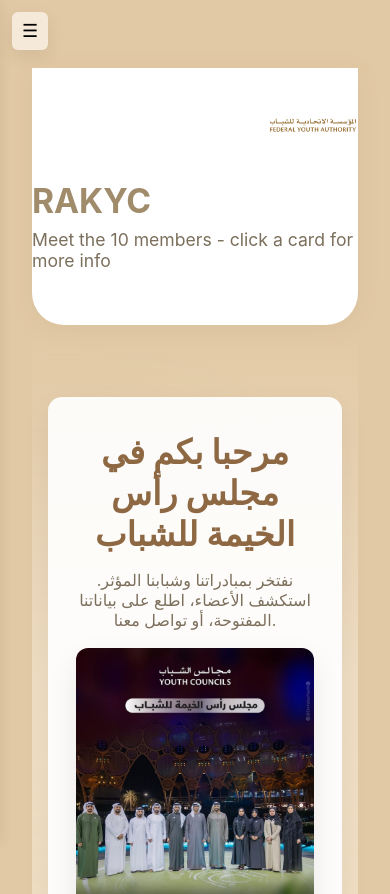
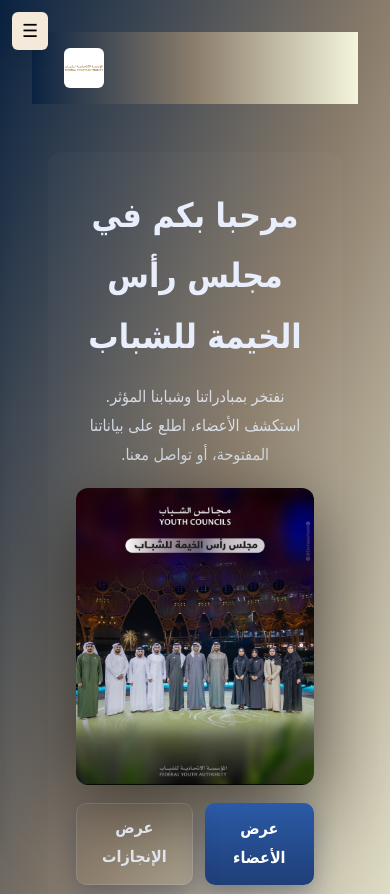
Before and after one commit to saifalyassi/RAKYCC, a React (Vite) app: page / in a window 390 px wide. Shown: the top 894 px of the page. Built offline with nearby package versions, Linux system fonts and the light colour scheme.

Commit message:
Save work in progress

```diff
--- a/src/App.jsx
+++ b/src/App.jsx
@@ -26,6 +26,20 @@
   // normalize common aliases/typos to canonical page names
   const normalizedPage = currentPage === 'acheivments' ? 'achievements' : currentPage
 
+  // ensure document body receives the home-mode class so CSS can target the full viewport
+  React.useEffect(() => {
+    if (typeof document !== 'undefined') {
+      if (normalizedPage === 'home') {
+        document.body.classList.add('home-mode')
+      } else {
+        document.body.classList.remove('home-mode')
+      }
+    }
+    return () => {
+      if (typeof document !== 'undefined') document.body.classList.remove('home-mode')
+    }
+  }, [normalizedPage])
+
   return (
     <div className="app-root">
       <button className="hamburger" aria-label="Toggle menu" onClick={()=>setNavOpen(v=>!v)}>☰</button>
@@ -37,14 +51,26 @@
       ]} />
   {navOpen && <div className="sidebar-backdrop" onClick={()=>setNavOpen(false)} />}
       <div className="content-with-sidebar">
-      <div className="top-bg">
-        <header className="site-header">
-          <div className="header-flex">
-            <div className="header-text">
-              <h1>RAKYC</h1>
-              <p className="lead">Meet the 10 members - click a card for more info</p>
+      <div>
+        <header className="navbar" role="banner">
+          <div className="left-side">
+            <a href="#contact" className="btn-contact">تواصل معنا</a>
+          </div>
+
+          <nav className="center-nav" role="navigation" aria-label="Main">
+            <ul>
+              <li><a href="#home">الرئيسية</a></li>
+              <li><a href="#members">الأعضاء</a></li>
+              <li><a href="#strategic-plan">الخطة</a></li>
+              <li><a href="#achievements">الإنجازات</a></li>
+            </ul>
+          </nav>
+
+          <div className="right-side">
+            <div className="logo">
+              <img src="assets/Fedral Youth .png" alt="Federal Youth Authority" height="40" />
+              <span>RAKYC | مجلس رأس الخيمة للشباب</span>
             </div>
-            <img src="assets/Fedral Youth .png" alt="Federal Youth Logo" className="council-logo" />
           </div>
         </header>
       </div>
--- a/src/index.css
+++ b/src/index.css
@@ -27,6 +27,10 @@
 
 
  :root{
+
+/* Load official fonts for header */
+@import url('https://fonts.googleapis.com/css2?family=Poppins:wght@400;600;700&family=Tajawal:wght@400;700&display=swap');
+
   --moe-green:#bfa77a;
   --moe-gold:#f2e3c6;
   --bg:#e2c9a5; /* darker beige for background */
@@ -74,15 +78,8 @@
 .left-nav.open{transform:translateX(0)}
 .left-nav .left-nav-top{display:flex;justify-content:flex-end}
 .left-nav .left-nav-close{background:none;border:none;font-size:18px}
-.top-bg {
-  width: 100%;
-  background: #fff;
-  border-bottom-left-radius: 32px;
-  border-bottom-right-radius: 32px;
-  box-shadow: 0 4px 24px rgba(124,111,92,0.08);
-  padding-bottom: 12px;
-}
-.site-header{text-align:center;margin:36px 0 12px 0}
+.top-bg { width:100%; }
+.site-header{text-align:center;margin:0}
 .header-bg-square {
   position: absolute;
   top: 0;
@@ -112,6 +109,64 @@
   max-width: 1800px;
   margin: 0 auto;
 }
+
+/* Modern header layout (full-bleed navbar) */
+.navbar{width:100%;display:flex;align-items:center;justify-content:space-between;padding:12px 20px;background:linear-gradient(to right, #0a2342, #8b7d6b, #f5f5dc);color:#fff;font-family:"Tajawal","Poppins",sans-serif;position:relative;z-index:10}
+.logo{display:flex;align-items:center;gap:12px}
+.logo img{height:40px}
+.logo span{font-weight:700}
+.center-nav{flex:1;display:flex;justify-content:center}
+.center-nav ul{display:flex;gap:2rem;align-items:center;margin:0;padding:0;list-style:none}
+.center-nav a{color:#fff;text-decoration:none;font-weight:600}
+.center-nav a:hover{text-decoration:underline}
+.btn-contact{background:#004aad;color:#fff;padding:0.5rem 1rem;border-radius:8px;text-decoration:none;font-weight:700;box-shadow:0 2px 6px rgba(0,0,0,0.2)}
+
+/* Remove any top/bottom gaps around navbar */
+.top-bg, .navbar, .site-header{margin:0;padding:0}
+
+@media (max-width:900px){
+  .center-nav{display:none}
+  .logo span{display:none}
+}
+
+/* Compact on small screens */
+@media (max-width:700px){
+  .main-nav{display:none}
+  .brand-text .lead{display:none}
+  .council-logo{width:56px;height:56px}
+}
+
+/* New navbar styles (user-provided look + enhancements) */
+.navbar{display:flex;justify-content:space-between;align-items:center;padding:12px 20px;background:linear-gradient(to right, #0a2342, #8b7d6b, #f5f5dc);color:#fff;font-family:"Tajawal","Poppins",sans-serif}
+.navbar .logo{display:flex;align-items:center;gap:12px}
+.navbar .logo img{height:40px;border-radius:6px}
+.navbar .logo span{font-weight:700}
+.primary-nav ul{display:flex;gap:12px;align-items:center;margin:0;padding:0;list-style:none}
+.primary-nav a{color:inherit;text-decoration:none;padding:8px 12px;border-radius:8px}
+.primary-nav a:hover{background:rgba(255,255,255,0.08)}
+.btn-contact{background:rgba(255,255,255,0.12);color:#fff;padding:8px 12px;border-radius:8px;text-decoration:none;font-weight:700}
+
+@media (max-width:800px){
+  .primary-nav{display:none}
+  .btn-contact{display:none}
+}
+
+/* Left / center / right header layout */
+.left-side{display:flex;align-items:center;gap:12px;justify-content:flex-start}
+.center-nav ul{list-style:none;display:flex;gap:2rem;margin:0;padding:0}
+.center-nav a{color:#fff;text-decoration:none;font-weight:600}
+.center-nav a:hover{text-decoration:underline}
+.right-side{display:flex;align-items:center;justify-content:flex-end}
+
+@media (max-width:900px){
+  .center-nav{display:none}
+  .left-side .logo span{display:none}
+}
+
+/* Ensure navbar adapts when home-mode is active (keep gradient but ensure text contrasts) */
+.app-root.home-mode .navbar{background:linear-gradient(to right, #0a2342, #8b7d6b, #f5f5dc)}
+.app-root.home-mode .primary-nav a{color:#fff}
+.app-root.home-mode .btn-contact{background:rgba(255,255,255,0.16);color:#fff}
 
 .header-text {
   text-align: left;
@@ -197,41 +252,36 @@
 /* Home hero styles — warmer layered gradients and card look */
 .home-hero{
   padding:72px 16px;
-  /* Use a hero photo with a soft overlay so the top remains visually connected to the header
-     If you want to use the attached image, place it in public/assets with this filename
-     or change the URL below to match the file you added. */
+  /* Navy/indigo themed overlay to match the night photo */
   background:
-    /* overlay gradient — start transparent at the very top to avoid harsh merge with header */
-    linear-gradient(180deg, rgba(255,255,255,0.0) 0%, rgba(255,246,233,0.45) 40%, rgba(242,227,198,0.85) 100%),
-    /* decorative soft spots */
-    radial-gradient(1200px 400px at 10% 10%, rgba(191,167,122,0.06), transparent 18%),
-    radial-gradient(900px 300px at 90% 70%, rgba(160,127,87,0.04), transparent 18%);
-  /* no background image — photo will be inline to avoid zoom/crop */
+    linear-gradient(180deg, rgba(6,18,50,0.0) 0%, rgba(6,18,50,0.45) 28%, rgba(10,24,48,0.85) 100%),
+    radial-gradient(1200px 400px at 10% 10%, rgba(24,34,63,0.06), transparent 18%),
+    radial-gradient(900px 300px at 90% 70%, rgba(16,28,52,0.04), transparent 18%);
 }
 .home-inner{
   max-width:980px;
   margin:0 auto;
   text-align:center;
-  background: rgba(255,255,255,0.92);
+  background: rgba(8,18,38,0.78); /* translucent dark card */
   padding:28px;
   border-radius:14px;
-  box-shadow:0 12px 30px rgba(30,20,10,0.06);
+  box-shadow:0 18px 48px rgba(6,12,30,0.45);
 }
-.home-title{font-size:2.1rem;color:#8d6843;margin:6px 0}
-.home-sub{color:var(--muted);margin-bottom:18px}
+.home-title{font-size:2.1rem;color:#e8eefc;margin:6px 0}
+.home-sub{color:rgba(232,238,252,0.85);margin-bottom:18px}
 .home-cta{display:flex;gap:12px;justify-content:center;margin:18px 0}
 .btn{
-  background:linear-gradient(180deg,var(--moe-green),#a98f60);
+  background:linear-gradient(180deg,#2b5aa6,#1f3f78);
   color:#fff;
   padding:12px 18px;
   border-radius:10px;
   text-decoration:none;
   font-weight:800;
-  box-shadow:0 8px 20px rgba(168,139,92,0.18);
+  box-shadow:0 10px 26px rgba(20,36,80,0.36);
   transition:transform .12s ease,box-shadow .12s ease,opacity .12s ease;
 }
-.btn:hover{transform:translateY(-3px);box-shadow:0 16px 32px rgba(168,139,92,0.22)}
-.btn-light{background:#fff;border:1px solid rgba(160,127,87,0.12);color:#6a5162;padding:10px 16px;border-radius:10px;box-shadow:0 6px 14px rgba(0,0,0,0.04)}
+.btn:hover{transform:translateY(-3px);box-shadow:0 18px 40px rgba(18,34,70,0.38)}
+.btn-light{background:transparent;border:1px solid rgba(232,238,252,0.12);color:rgba(232,238,252,0.9);padding:10px 16px;border-radius:10px}
 .home-note{color:var(--muted);margin-top:12px;font-size:0.95rem}
 
 /* Inline photo styles */
@@ -355,3 +405,54 @@
     margin: 18px 0 8px 0;
   }
 }
+
+/* Home-specific body styles (scoped to home-mode) - user-provided */
+body.home-mode {
+  font-family: "Tahoma", Arial, sans-serif;
+  line-height: 1.8;
+  margin: 0;
+  padding: 0;
+  direction: rtl;
+  background: linear-gradient(to bottom right, #0a2342, #8b7d6b, #f5f5dc);
+  color: #222;
+}
+html.home-mode { direction: rtl; }
+
+.app-root.home-mode { background: transparent; }
+.app-root.home-mode .top-bg { background: transparent; box-shadow:none }
+.app-root.home-mode .site-header { background: transparent }
+.app-root.home-mode .site-header .header-flex { background: transparent }
+.app-root.home-mode .header-text h1 { color: #f3f8ff }
+.app-root.home-mode .header-text .lead { color: rgba(243,248,255,0.9) }
+.app-root.home-mode .council-logo { filter:grayscale(100%) brightness(.95); opacity:.95 }
+
+/* When in home-mode, adapt the modern header styles for dark background */
+.app-root.home-mode .brand-text h1{color:#f3f8ff}
+.app-root.home-mode .brand-text .lead{color:rgba(243,248,255,0.85)}
+.app-root.home-mode .main-nav a{color:rgba(243,248,255,0.9)}
+.app-root.home-mode .main-nav a:hover{background:rgba(255,255,255,0.06)}
+.app-root.home-mode .top-bg{background:transparent}
+.app-root.home-mode .site-header{padding-top:18px;padding-bottom:18px}
+
+/* User-provided navbar refinements */
+.navbar{display:flex;justify-content:space-between;align-items:center;padding:1rem 2rem;background:linear-gradient(to right, #0a2342, #8b7d6b, #f5f5dc);color:#fff;font-family:"Tajawal","Poppins",sans-serif}
+.navbar .logo{display:flex;align-items:center;gap:10px;font-weight:bold;font-size:1.1rem}
+.navbar .logo img{height:40px}
+.primary-nav ul{list-style:none;display:flex;gap:2rem;margin:0;padding:0}
+.primary-nav a{color:#fff;text-decoration:none;font-weight:600}
+.primary-nav a:hover{text-decoration:underline}
+.btn-contact{background:#004aad;color:#fff;padding:0.5rem 1rem;border-radius:8px;text-decoration:none;font-weight:bold;box-shadow:0 2px 6px rgba(0,0,0,0.2);margin-left:auto}
+.btn-contact:hover{background:#003377}
+
+@media (max-width:800px){
+  .primary-nav{display:none}
+  .btn-contact{display:none}
+}
+
+/* Make the home-hero sit full-screen with transparent inner card so the navy background is visible edge-to-edge */
+.home-hero{ min-height:100vh; display:flex; align-items:center; justify-content:center; padding:48px 16px; background:transparent }
+.home-inner{ background: rgba(8,18,38,0.18); padding:28px; border-radius:14px; box-shadow:none; max-width:1100px; width:100% }
+.home-photo{ border-radius:12px; box-shadow:0 24px 80px rgba(0,0,0,0.6); max-width:100%; height:auto }
+
+/* Reduce contrast of the inner card so the photo reads against the navy background */
+.home-inner{ background: linear-gradient(180deg, rgba(255,255,255,0.02), rgba(255,255,255,0.02)); }
```
Also changed, not shown: src/components/Vision.jsx (added, +63 -0 lines), 1 other file (tests, documents, lock files or other folders).
